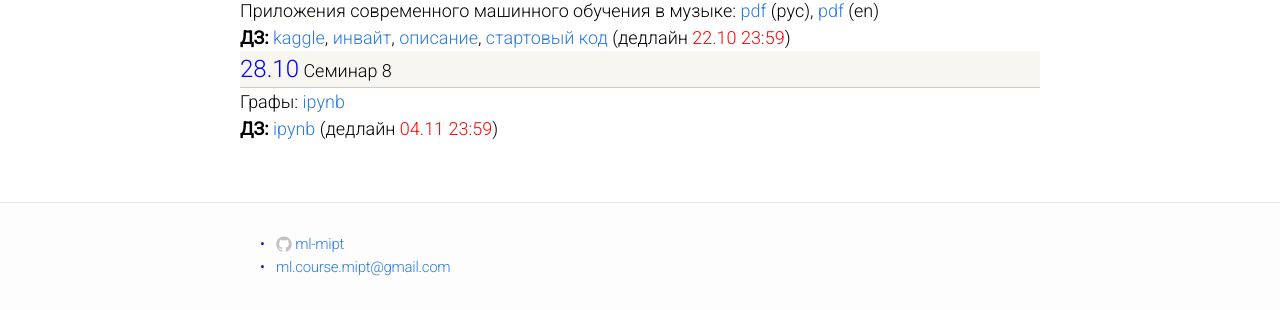
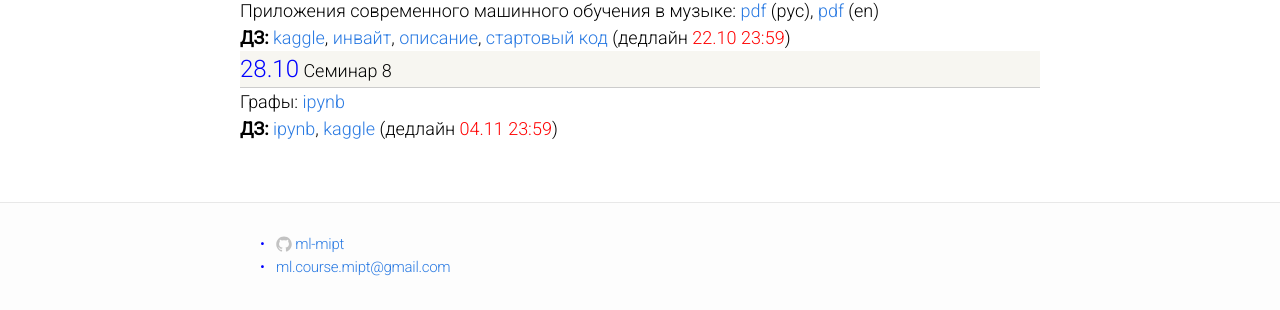
Before and after one commit to ml-mipt/old-ml-mipt.github.io, a Jekyll site: the page built from 399/seminars.md, in a window 1280 px wide. Shown: the part 1226-1536 px from the top of the page. Built offline with Jekyll 4.4.1, drawn with Linux system fonts in a browser that asks for light colours.

Commit message:
Update seminars.md

```diff
--- a/399/seminars.md
+++ b/399/seminars.md
@@ -109,8 +109,8 @@ permalink: /399/
         Графы:
         <a href="https://github.com/ml-mipt/ml-mipt-part2/blob/master/2016/seminars/sem07_graphs/Seminar%20Network%20Theory.ipynb">ipynb</a><br/>
         <b>ДЗ:</b>
-        <a href="https://github.com/ml-mipt/ml-mipt-part2/blob/master/2016/home_works/hw07_graphs/task7.ipynb">ipynb</a>
-
+        <a href="https://github.com/ml-mipt/ml-mipt-part2/blob/master/2016/home_works/hw07_graphs/task7.ipynb">ipynb</a>,
+        <a href="https://inclass.kaggle.com/c/mipt-link-prediction">kaggle</a>
         (дедлайн <font color="red">04.11 23:59</font>)<br/>
     </div>
 
```
